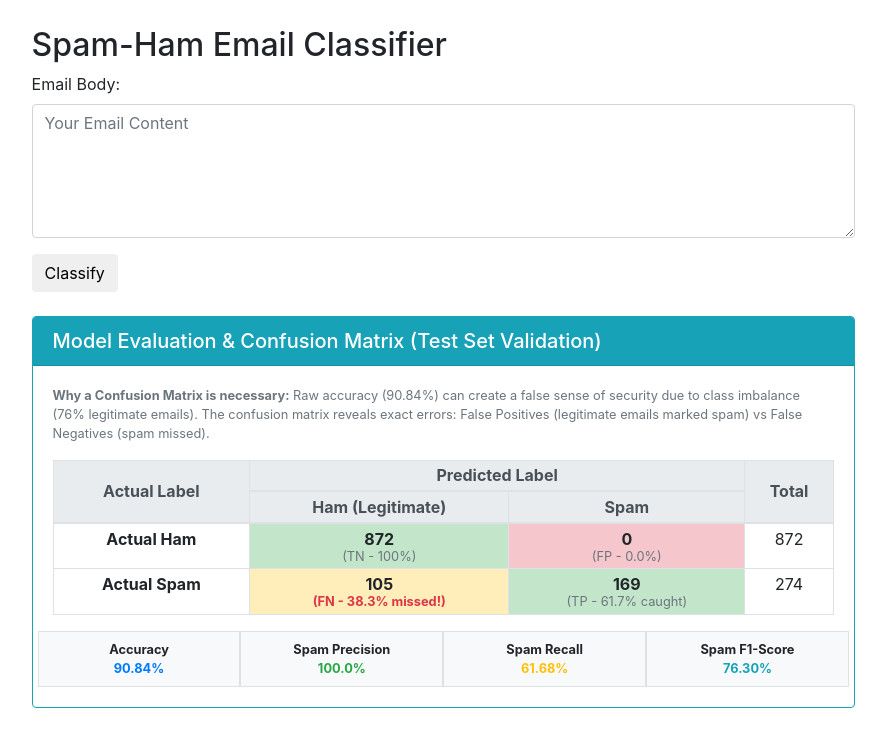
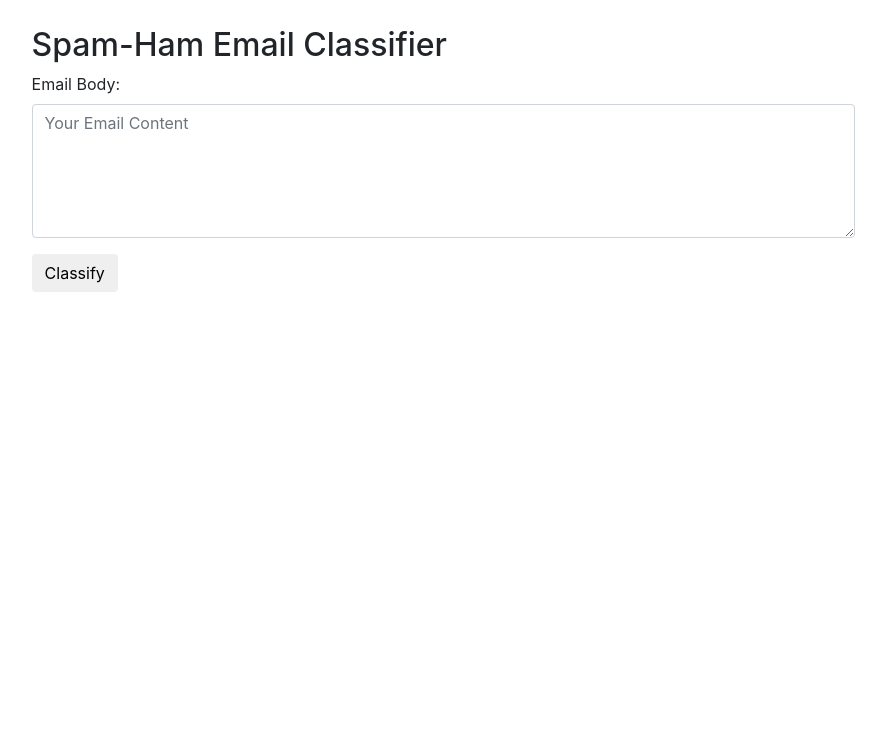
Before and after one commit to OmKumar095/Spam-Ham-Email-Classifier-master, a Flask app: page / in a window 1280 px wide. Shown: the top 747 px of the page, without its empty margins (9-895 px from the left). Run offline with Flask 3, Linux system fonts and the light colour scheme; parts of the project's set-up code (start-up, migrations or seed data) failed here and were passed over; some libraries are stand-ins or nearby versions.

Commit message:
Remove confusion matrix card from web interface

```diff
--- a/templates/index.html
+++ b/templates/index.html
@@ -20,51 +20,6 @@
 			  	<h3><strong>This Email looks like a {{data.result}} </strong></h3>
 			</div>
 		{% endif %}
-
-		<div class="card mt-4 border-info">
-			<div class="card-header bg-info text-white">
-				<h5 class="mb-0">Model Evaluation &amp; Confusion Matrix (Test Set Validation)</h5>
-			</div>
-			<div class="card-body">
-				<p class="text-muted small">
-					<strong>Why a Confusion Matrix is necessary:</strong> Raw accuracy (90.84%) can create a false sense of security due to class imbalance (76% legitimate emails). The confusion matrix reveals exact errors: False Positives (legitimate emails marked spam) vs False Negatives (spam missed).
-				</p>
-				<table class="table table-bordered table-sm text-center mb-3">
-					<thead class="thead-light">
-						<tr>
-							<th rowspan="2" class="align-middle">Actual Label</th>
-							<th colspan="2">Predicted Label</th>
-							<th rowspan="2" class="align-middle">Total</th>
-						</tr>
-						<tr>
-							<th>Ham (Legitimate)</th>
-							<th>Spam</th>
-						</tr>
-					</thead>
-					<tbody>
-						<tr>
-							<th>Actual Ham</th>
-							<td class="table-success font-weight-bold">872 <br><small class="text-muted">(TN - 100%)</small></td>
-							<td class="table-danger font-weight-bold">0 <br><small class="text-muted">(FP - 0.0%)</small></td>
-							<td>872</td>
-						</tr>
-						<tr>
-							<th>Actual Spam</th>
-							<td class="table-warning font-weight-bold">105 <br><small class="text-danger font-weight-bold">(FN - 38.3% missed!)</small></td>
-							<td class="table-success font-weight-bold">169 <br><small class="text-muted">(TP - 61.7% caught)</small></td>
-							<td>274</td>
-						</tr>
-					</tbody>
-				</table>
-
-				<div class="row text-center font-weight-bold small">
-					<div class="col-3 p-2 bg-light border">Accuracy<br><span class="text-primary font-weight-bold">90.84%</span></div>
-					<div class="col-3 p-2 bg-light border">Spam Precision<br><span class="text-success font-weight-bold">100.0%</span></div>
-					<div class="col-3 p-2 bg-light border">Spam Recall<br><span class="text-warning font-weight-bold">61.68%</span></div>
-					<div class="col-3 p-2 bg-light border">Spam F1-Score<br><span class="text-info font-weight-bold">76.30%</span></div>
-				</div>
-			</div>
-		</div>
 	</div>
 
 </body>
```
